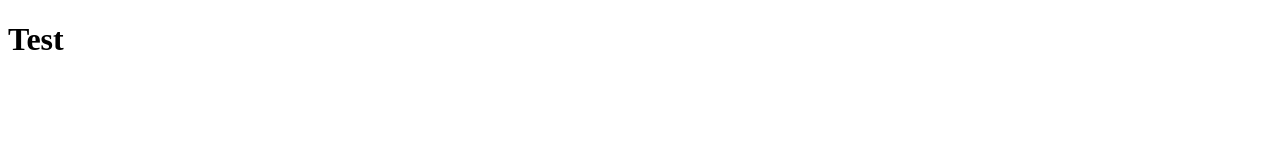
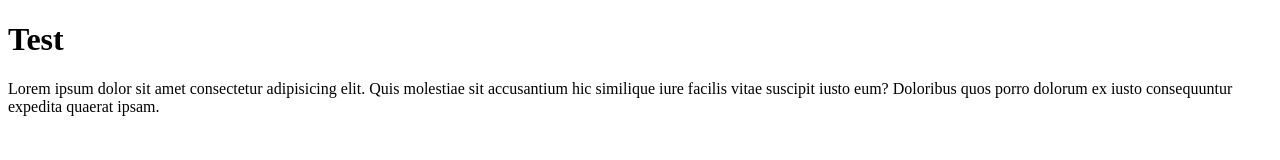
Before and after one commit to GeffersonCosta/teste, a plain HTML site: page index.html in a window 1280 px wide. Drawn offline with Linux system fonts and the light colour scheme.

Commit message:
teste de nova funcionalidade

```diff
--- a/index.html
+++ b/index.html
@@ -7,5 +7,6 @@
 </head>
 <body>
   <h1>Test</h1>
+  <p>Lorem ipsum dolor sit amet consectetur adipisicing elit. Quis molestiae sit accusantium hic similique iure facilis vitae suscipit iusto eum? Doloribus quos porro dolorum ex iusto consequuntur expedita quaerat ipsam.</p>
 </body>
 </html>
```
